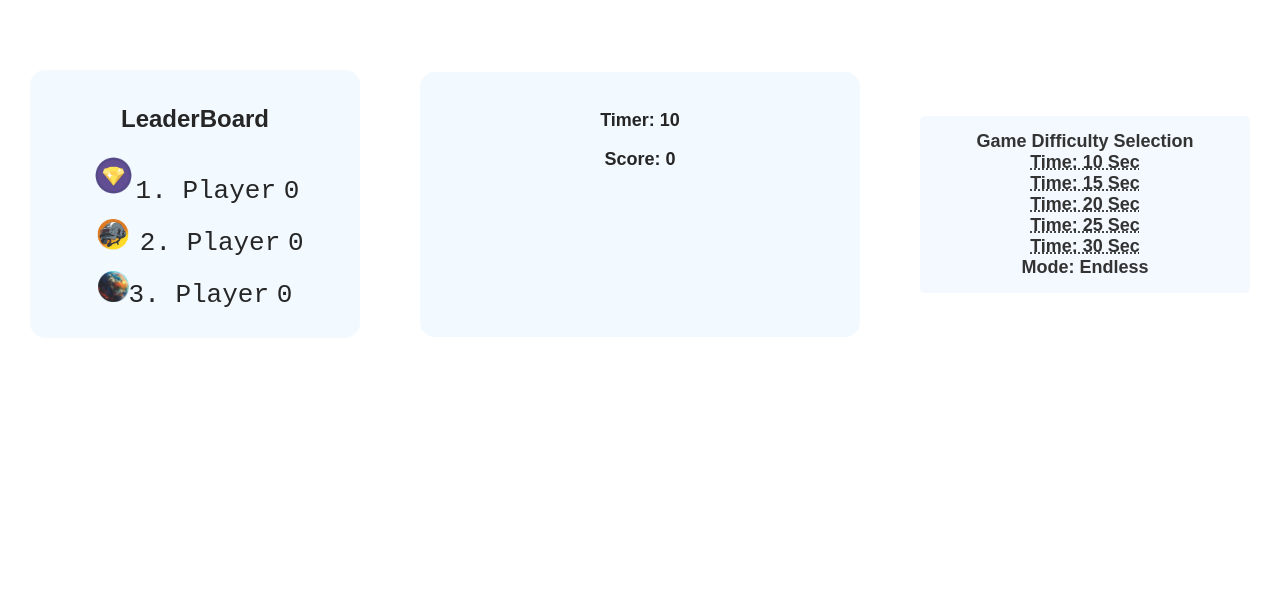
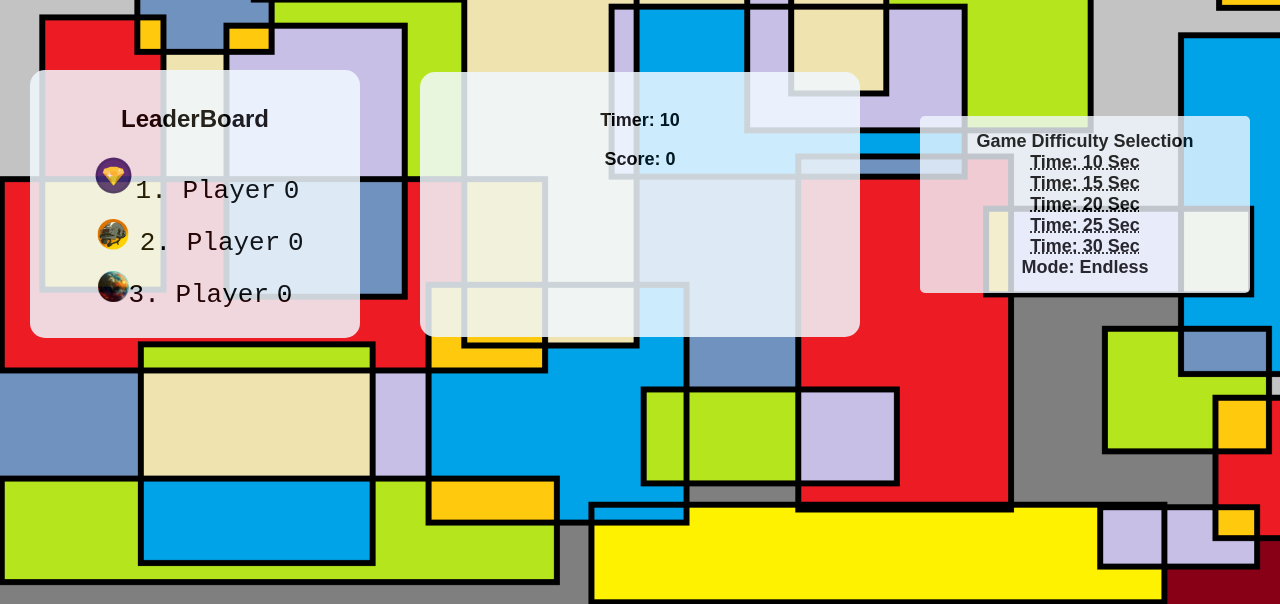
Before and after one commit to kuldeepkumar1234567/aikoclicks, a plain HTML site: page index.html in a window 1280 px wide. Shown: the part 196-800 px from the top of the page. Drawn offline with Linux system fonts and the light colour scheme.

Commit message:
Update index.html

```diff
--- a/index.html
+++ b/index.html
@@ -9,7 +9,7 @@
     <style>
         body {
             font-family: Arial, Helvetica, sans-serif;
-            background-image: url('file:///C:/Users/mahendar/Documents/Aiko%20Games/Neeranth%20(Soul%20of%20Water)/Assets/bg%20aiko.png');
+            background-image: url('bg aiko.png');
             background-size: cover;
             background-attachment: fixed;
             text-align: center;
```
